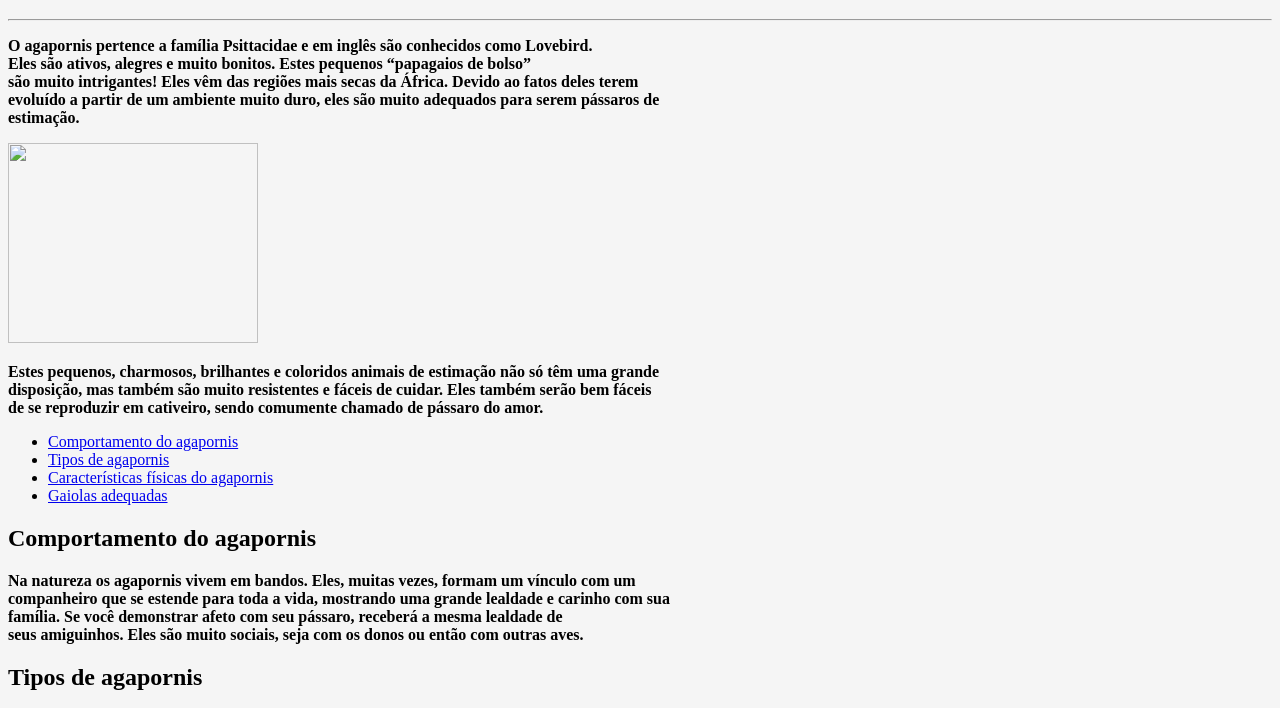
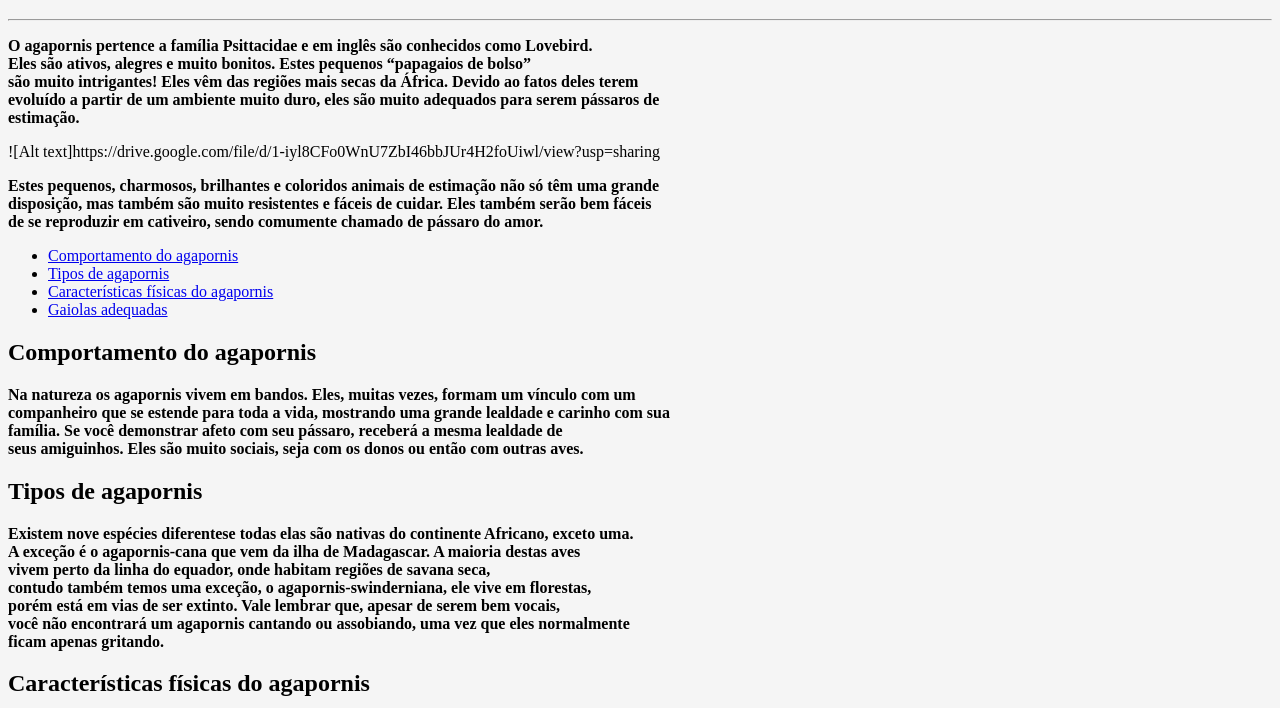
Before and after one commit to PROJETOFEIRA1/SavetibauRN1, a plain HTML site: page Agapornis.html in a window 1280 px wide. Shown: the part 61-769 px from the top of the page. Drawn offline with Linux system fonts and the light colour scheme.

Commit message:
Update Agapornis.html

```diff
--- a/Agapornis.html
+++ b/Agapornis.html
@@ -19,7 +19,7 @@
      estimação.
      </b>
 </p>
-<img src="../img/Agapornis.jpg" height="200px" width="250px">
+        ![Alt text]https://drive.google.com/file/d/1-iyl8CFo0WnU7ZbI46bbJUr4H2foUiwl/view?usp=sharing
 <br>
 <p><b>Estes pequenos, charmosos, brilhantes e coloridos animais de estimação não só têm uma grande<br>
      disposição, mas também são muito resistentes e fáceis de cuidar.  Eles também serão bem fáceis<br>
```
